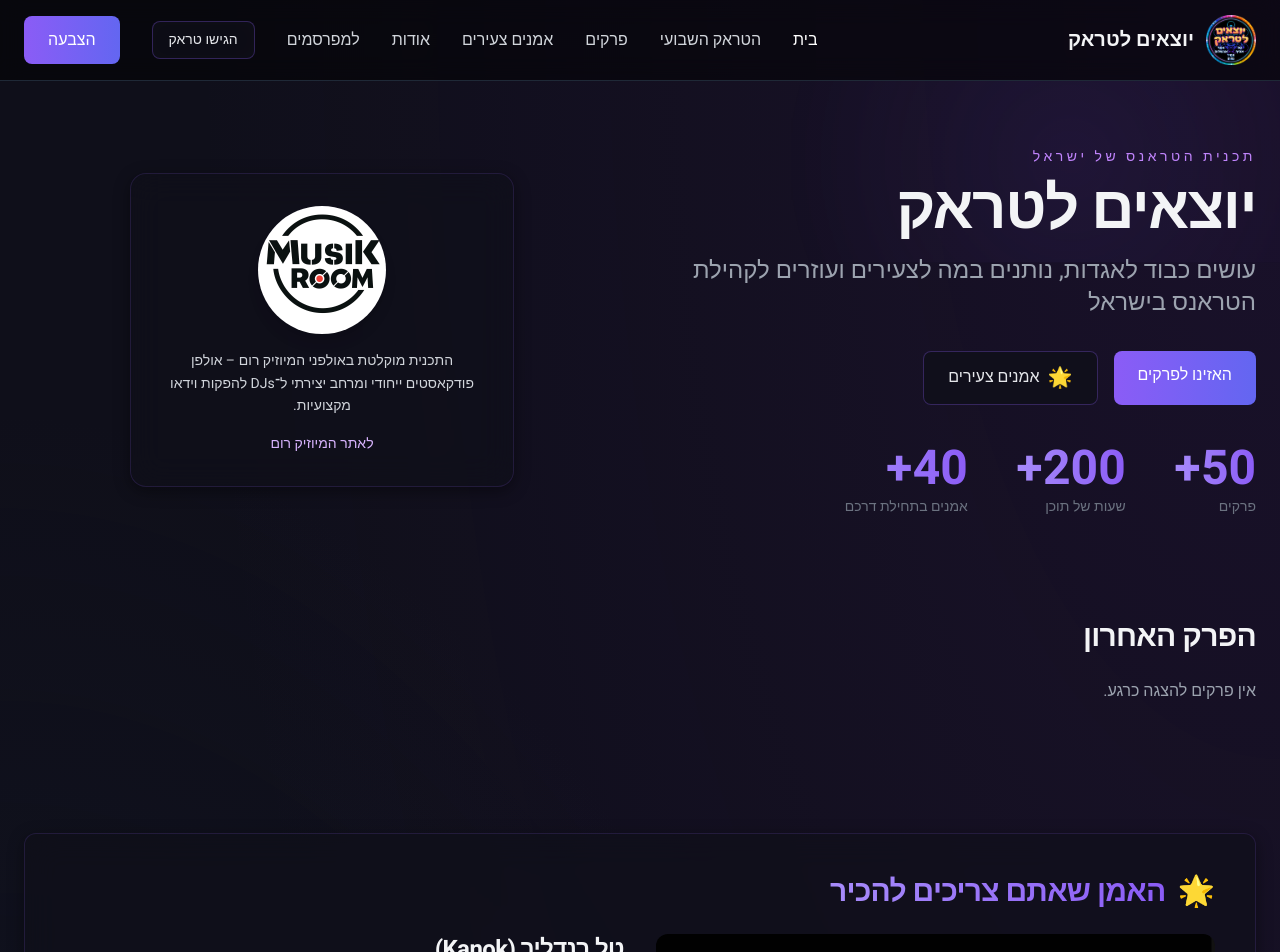
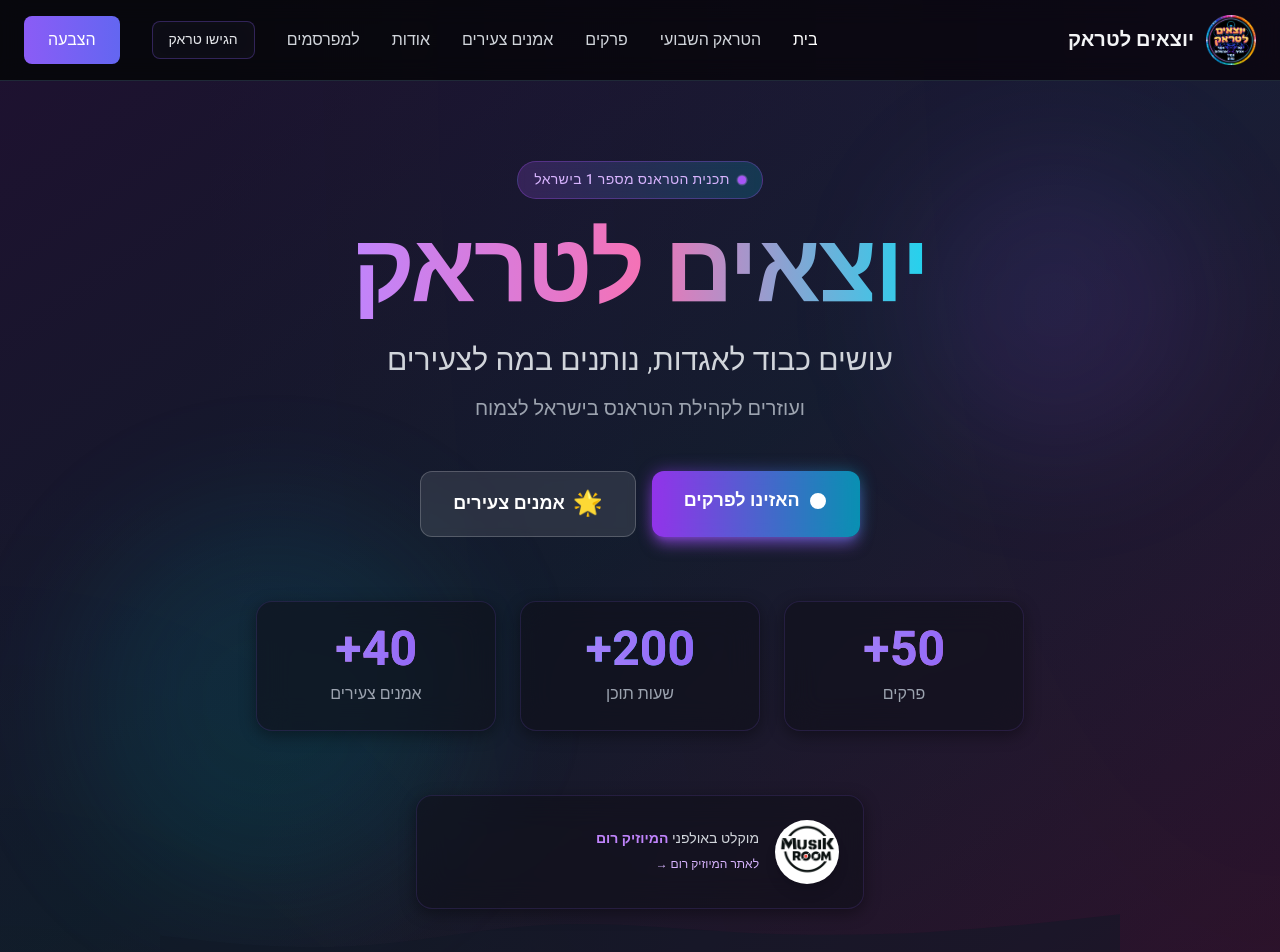
Before and after one commit to ShadowBoxer39/Trance-Awards, a Next.js app: page / in a window 1280 px wide. Shown: the top 952 px of the page. Built offline with nearby package versions, Linux system fonts and the light colour scheme; no server answers.

Commit message:
Update index.tsx

```diff
--- a/pages/index.tsx
+++ b/pages/index.tsx
@@ -112,53 +112,113 @@ export default function Home({
       <div className="trance-backdrop min-h-screen text-gray-100">
         <Navigation currentPage="home" />
 
-        {/* HERO */}
-        <header className="hero-backdrop max-w-7xl mx-auto px-6 pt-16 pb-10">
-          <div className="grid md:grid-cols-2 gap-10 items-center">
-            <div className="relative transform md:translate-y-0.5 z-10">
-              <p className="text-sm uppercase tracking-[0.25em] text-purple-400 mb-3">
-                תכנית הטראנס של ישראל
+        {/* HERO - REDESIGNED */}
+        <header className="relative overflow-hidden">
+          {/* Animated Background Gradient */}
+          <div className="absolute inset-0 bg-gradient-to-br from-purple-900/20 via-cyan-900/20 to-pink-900/20 animate-gradient" />
+
+          {/* Floating Orbs */}
+          <div className="absolute top-20 right-20 w-72 h-72 bg-purple-500/10 rounded-full blur-3xl animate-float" />
+          <div className="absolute bottom-20 left-20 w-96 h-96 bg-cyan-500/10 rounded-full blur-3xl animate-float-delayed" />
+
+          <div className="max-w-7xl mx-auto px-6 pt-20 pb-16 relative z-10">
+            <div className="text-center max-w-5xl mx-auto">
+              {/* Eyebrow */}
+              <div className="inline-flex items-center gap-2 px-4 py-2 rounded-full bg-gradient-to-r from-purple-500/20 to-cyan-500/20 border border-purple-500/30 mb-6 backdrop-blur-sm">
+                <span className="relative flex h-2 w-2">
+                  <span className="animate-ping absolute inline-flex h-full w-full rounded-full bg-purple-400 opacity-75"></span>
+                  <span className="relative inline-flex rounded-full h-2 w-2 bg-purple-500"></span>
+                </span>
+                <span className="text-sm font-medium text-purple-300 tracking-wide">תכנית הטראנס מספר 1 בישראל</span>
+              </div>
+
+              {/* Main Title with Gradient */}
+              <h1 className="text-6xl md:text-8xl font-bold mb-6 leading-tight">
+                <span className="bg-gradient-to-r from-purple-400 via-pink-400 to-cyan-400 bg-clip-text text-transparent animate-gradient-x">
+                  יוצאים לטראק
+                </span>
+              </h1>
+
+              {/* Subtitle */}
+              <p className="text-xl md:text-3xl text-gray-300 mb-4 font-light leading-relaxed max-w-3xl mx-auto">
+                עושים כבוד לאגדות, נותנים במה לצעירים
               </p>
-              <h1 className="text-4xl md:text-6xl font-semibold mb-4 tracking-tight">
-                יוצאים לטראק
-              </h1>
-              <p className="text-xl md:text-2xl text-gray-400 mb-8">
-                עושים כבוד לאגדות, נותנים במה לצעירים ועוזרים לקהילת הטראנס בישראל
+              <p className="text-lg md:text-xl text-gray-400 mb-12 max-w-2xl mx-auto">
+                ועוזרים לקהילת הטראנס בישראל לצמוח
               </p>
 
-              <div className="flex flex-wrap gap-4 mb-10">
-                <Link href="/episodes" className="btn-primary px-6 py-3 rounded-lg font-medium btn-pulse">
+              {/* CTA Buttons */}
+              <div className="flex flex-wrap gap-4 justify-center mb-16">
+                <Link
+                  href="/episodes"
+                  className="group relative px-8 py-4 bg-gradient-to-r from-purple-600 to-cyan-600 rounded-xl font-bold text-lg text-white shadow-lg shadow-purple-500/50 hover:shadow-xl hover:shadow-purple-500/70 transition-all duration-300 hover:scale-105"
+                >
+                  <span className="relative z-10 flex items-center gap-2">
+                    <svg className="w-5 h-5" fill="currentColor" viewBox="0 0 20 20">
+                      <path d="M10 18a8 8 0 100-16 8 8 0 000 16zM9.555 7.168A1 1 0 008 8v4a1 1 0 001.555.832l3-2a1 1 0 000-1.664l-3-2z" />
+                    </svg>
                     האזינו לפרקים
+                  </span>
+                  <div className="absolute inset-0 rounded-xl bg-gradient-to-r from-purple-600 to-cyan-600 blur opacity-50 group-hover:opacity-75 transition-opacity" />
                 </Link>
-                <Link href="/young-artists" className="btn-secondary px-6 py-3 rounded-lg font-medium flex items-center gap-2">
-                  <span className="text-xl">🌟</span>
+
+                <Link
+                  href="/young-artists"
+                  className="px-8 py-4 bg-white/10 backdrop-blur-sm border border-white/20 rounded-xl font-bold text-lg text-white hover:bg-white/20 transition-all duration-300 hover:scale-105 flex items-center gap-2"
+                >
+                  <span className="text-2xl">🌟</span>
                   אמנים צעירים
                 </Link>
               </div>
 
-              <div className="flex gap-8 md:gap-12">
-                <CountUpStat target={50} suffix="+" label="פרקים" />
-                <CountUpStat target={200} suffix="+" label="שעות של תוכן" />
-                <CountUpStat target={40} suffix="+" label="אמנים בתחילת דרכם" />
+              {/* Stats - Redesigned */}
+              <div className="grid grid-cols-3 gap-6 max-w-3xl mx-auto">
+                <div className="glass-card rounded-2xl p-6 hover:scale-105 transition-transform">
+                  <div className="text-5xl md:text-6xl font-bold bg-gradient-to-br from-purple-400 to-pink-400 bg-clip-text text-transparent mb-2">
+                    <CountUpStat target={50} suffix="+" label="" />
+                  </div>
+                  <p className="text-sm md:text-base text-gray-400 font-medium">פרקים</p>
+                </div>
+
+                <div className="glass-card rounded-2xl p-6 hover:scale-105 transition-transform">
+                  <div className="text-5xl md:text-6xl font-bold bg-gradient-to-br from-cyan-400 to-blue-400 bg-clip-text text-transparent mb-2">
+                    <CountUpStat target={200} suffix="+" label="" />
+                  </div>
+                  <p className="text-sm md:text-base text-gray-400 font-medium">שעות תוכן</p>
+                </div>
+
+                <div className="glass-card rounded-2xl p-6 hover:scale-105 transition-transform">
+                  <div className="text-5xl md:text-6xl font-bold bg-gradient-to-br from-pink-400 to-purple-400 bg-clip-text text-transparent mb-2">
+                    <CountUpStat target={40} suffix="+" label="" />
+                  </div>
+                  <p className="text-sm md:text-base text-gray-400 font-medium">אמנים צעירים</p>
                 </div>
               </div>
 
-            {/* Right side – studio partner card (desktop only) */}
-            <div className="hidden md:block mt-10 md:mt-0 z-10">
-              <div className="glass-card rounded-2xl p-8 max-w-sm mx-auto flex flex-col items-center text-center">
-                <div className="mb-4">
-                  <div className="w-32 h-32 rounded-full bg-white flex items-center justify-center mx-auto shadow-lg">
-                    <Image src="/images/musikroom.png" alt="Music Room Studio" width={130} height={130} className="object-contain" priority />
+              {/* Music Room Card - Centered */}
+              <div className="mt-16 max-w-md mx-auto glass-card rounded-2xl p-6 border border-white/10 hover:border-purple-500/50 transition-all">
+                <div className="flex items-center gap-4">
+                  <div className="w-16 h-16 rounded-full bg-white flex items-center justify-center flex-shrink-0 shadow-lg">
+                    <Image src="/images/musikroom.png" alt="Music Room Studio" width={60} height={60} className="object-contain" priority />
                   </div>
-                </div>
-                <p className="text-gray-300 text-sm leading-relaxed mb-4">
-                  התכנית מוקלטת באולפני המיוזיק רום – אולפן פודקאסטים ייחודי ומרחב יצירתי ל־DJs להפקות וידאו מקצועיות.
+                  <div className="text-right flex-1">
+                    <p className="text-sm text-gray-300 leading-relaxed">
+                      מוקלט באולפני <span className="font-bold text-purple-400">המיוזיק רום</span>
                     </p>
-                <a href="#" target="_blank" rel="noopener noreferrer" className="text-sm font-medium text-purple-300 hover:text-purple-200 underline-offset-2 hover:underline transition">
-                  לאתר המיוזיק רום
+                    <a href="#" target="_blank" rel="noopener noreferrer" className="text-xs text-purple-300 hover:text-purple-200 underline-offset-2 hover:underline transition">
+                      לאתר המיוזיק רום →
                     </a>
                   </div>
                 </div>
+              </div>
+            </div>
+          </div>
+
+          {/* Bottom Wave */}
+          <div className="absolute bottom-0 left-0 right-0">
+            <svg viewBox="0 0 1440 120" className="w-full h-20 fill-current text-gray-900/50">
+              <path d="M0,64L48,69.3C96,75,192,85,288,80C384,75,480,53,576,48C672,43,768,53,864,58.7C960,64,1056,64,1152,58.7C1248,53,1344,43,1392,37.3L1440,32L1440,120L1392,120C1344,120,1248,120,1152,120C1056,120,960,120,864,120C768,120,672,120,576,120C480,120,384,120,288,120C192,120,96,120,48,120L0,120Z" />
+            </svg>
           </div>
         </header>
 
@@ -262,7 +322,7 @@ export default function Home({
                 </div>
 
                 <div>
-                  <h4 className="text-lg font-semibold mb-3">הטראק המוצג</h4>
+                  <h4 className="text-lg font-semibold mb-3">הטרק המוצג</h4>
                   <div className="rounded-lg overflow-hidden">
                     <iframe width="100%" height="166" scrolling="no" style={{ border: 'none' }} allow="autoplay" src="https://w.soundcloud.com/player/?url=https%3A//soundcloud.com/kanok_music/kanok-light-beam&color=%23ff5500&auto_play=false&hide_related=true&show_comments=false&show_user=true&show_reposts=false&show_teaser=false&visual=false"></iframe>
                   </div>
@@ -302,7 +362,7 @@ export default function Home({
             <div className="flex items-center justify-center gap-3 mb-6">
               <span className="text-3xl">💬</span>
               <h2 className="text-2xl md:text-3xl font-semibold text-white">
-                הטראק השבועי של הקהילה
+                הטרק השבועי של הקהילה
               </h2>
             </div>
 
@@ -361,7 +421,7 @@ export default function Home({
 
                   {/* Description */}
                   <div className="bg-black/30 rounded-lg p-4">
-                    <p className="text-sm text-gray-400 mb-2">למה הטראק הזה?</p>
+                    <p className="text-sm text-gray-400 mb-2">למה הטרק הזה?</p>
                     <p className="text-gray-300 leading-relaxed">
                       {trackOfWeek.description}
                     </p>
@@ -380,20 +440,20 @@ export default function Home({
               // No track approved yet
               <div className="text-center py-8">
                 <p className="text-gray-400 mb-6 max-w-2xl mx-auto">
-                  הגיע הזמן לשמוע מה בוחרת קהילת הטראנס הגדולה בישראל! בכל שבוע, טראק חדש וסיפור אישי מאחוריו.
+                  הגיע הזמן לשמוע מה בוחרת קהילת הטראנס הגדולה בישראל! בכל שבוע, טרק חדש וסיפור אישי מאחוריו.
                 </p>
                 <div className="flex flex-wrap justify-center gap-4">
                   <Link
                     href="/track-of-the-week"
                     className="btn-primary px-6 py-3 rounded-lg font-medium inline-flex items-center gap-2"
                   >
-                    🎧 צפה בטראק השבועי
+                    🎧 צפה בטרק השבועי
                   </Link>
                   <Link
                     href="/submit-track"
                     className="btn-secondary px-6 py-3 rounded-lg font-medium inline-block"
                   >
-                    הגישו טראק משלכם
+                    הגישו טרק משלכם
                   </Link>
                 </div>
               </div>
```
Lines whose indentation alone changed are shown as unchanged.
